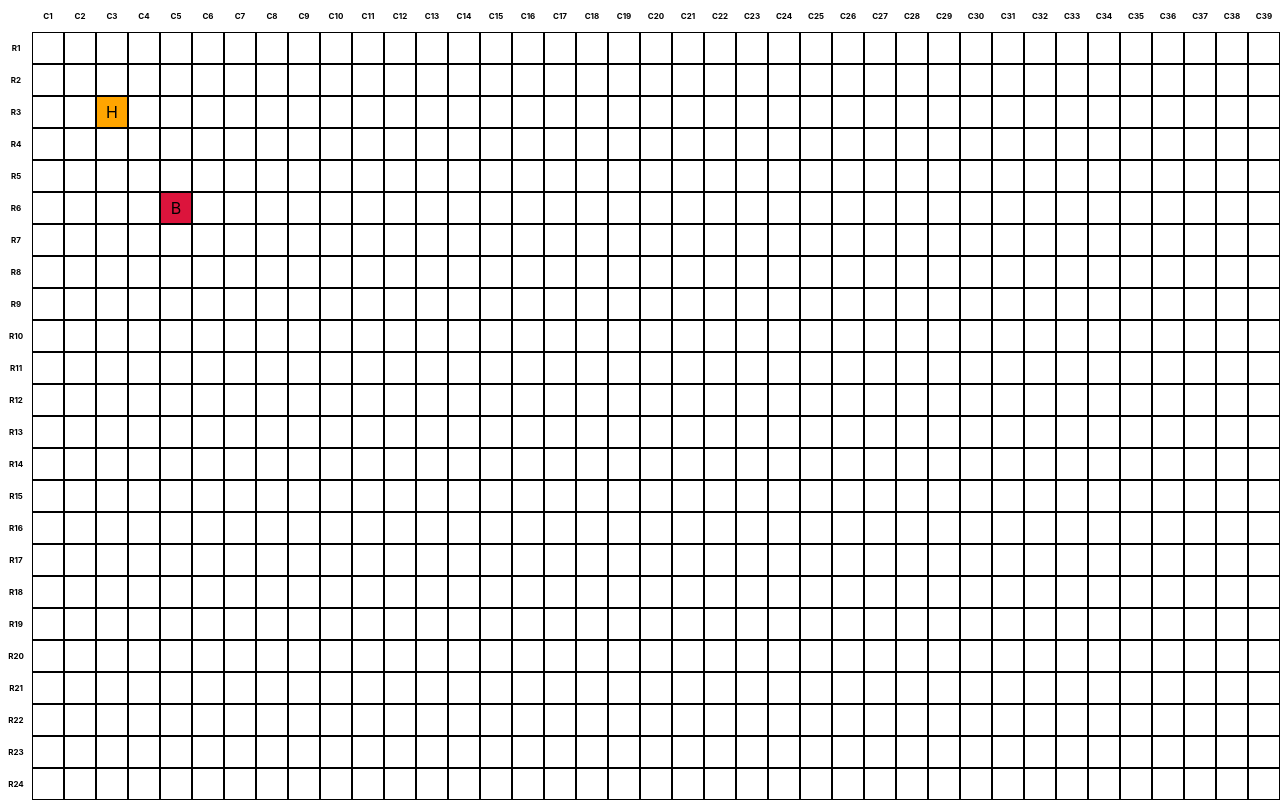
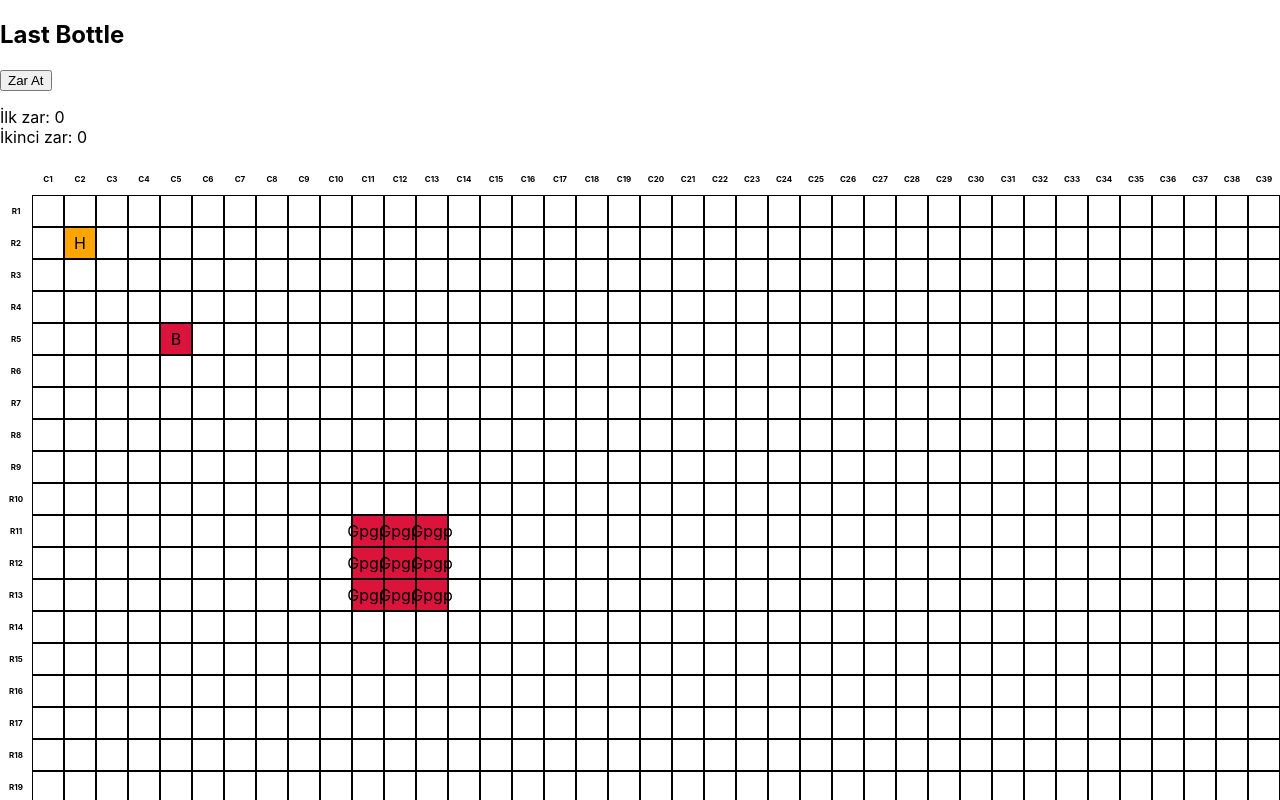
Before and after one commit to ardaninsaturnu/lastBottle, a React (Create React App) app: page / in a window 1280 px wide. Shown: the top 800 px of the page. Built offline with nearby package versions, Linux system fonts and the light colour scheme; the HTML template or start-up script is replaced by a standard one.

Commit message:
game board created and dice functions are generated. :hammer: @development

```diff
--- a/src/App.js
+++ b/src/App.js
@@ -1,8 +1,8 @@
-import GameBoard from "./Components/GameBoard";
+import Layout from "./Components/Layout";
 
 function App() {
   return (
-     <GameBoard/>
+    <Layout/>
   );
 }
 
--- /dev/null
+++ b/src/Components/GameBoard/board.css
@@ -0,0 +1,32 @@
+.board {
+    display: flex;
+    flex-wrap: wrap;
+    width: 1260px;
+    height: 720px;
+    border: 2px solid #333;
+}
+
+.board .square {
+    width: 30px;
+    height: 30px;
+    box-sizing: border-box;
+    border: 1px solid #333;
+    text-align: center;
+    font-size: 16px;
+    font-weight: bold;
+}
+
+.board .square.black {
+    background-color: #333;
+    color: #fff;
+}
+
+.board .square.white {
+    background-color: #fff;
+    color: #333;
+}
+
+.board .square.header {
+    background-color: #eee;
+    color: #333;
+}
--- a/src/Components/GameBoard/index.js
+++ b/src/Components/GameBoard/index.js
@@ -2,6 +2,7 @@
 import Square from "../../Elements/Square";
 import Henry from "../../Elements/Henry";
 import Bottle from "../../Elements/Bottle";
+import Gpgp from "../../Elements/Gpgp";
 
 const GameBoard = () => {
   const styles = {
@@ -44,32 +45,42 @@
 };
 
 const board = [];
-for (let i = 0; i < 24; i++) {
+for ( let r = 1; r <= 24; r++ ) {
   const row = [];
-  for (let j = 0; j < 42; j++) {
+  for ( let c = 1; c <= 42; c++ ) {
     row.push(
-      <Square key={`${i}-${j}`}>
-        { i === 2 && j === 2 ? <Henry/> : null }
-        { i === 5 && j === 4 ? <Bottle/> : null }
+      <Square key={`${r}-${c}`}>
+        { r === 2 && c === 2 ? <Henry/> : null }
+        { r === 5 && c === 5 ? <Bottle/> : null }
+        { r === 12 && c === 12 ? <Gpgp/> : null }
+        { r === 11 && c === 12 ? <Gpgp/> : null }
+        { r === 13 && c === 12 ? <Gpgp/> : null }
+        { r === ( 11 ) && c === ( 12 - 1 ) ? <Gpgp/> : null }
+        { r === ( 12 ) && c === ( 12 - 1 ) ? <Gpgp/> : null }
+        { r === ( 13 ) && c === ( 12 - 1 ) ? <Gpgp/> : null }
+        { r === ( 11 ) && c === ( 13 ) ? <Gpgp/> : null }
+        { r === ( 12 ) && c === ( 13 ) ? <Gpgp/> : null }
+        { r === ( 13 ) && c === ( 13 ) ? <Gpgp/> : null }
       </Square>
     );
   }
   board.push(
-    <div key={i} className="row" style={ styles.row }>
-      <div className="row-header" style={ styles.rowHeader }>{`R${ i + 1 }`}</div>
+    <div key={ r } className="row" style={ styles.row }>
+      <div className="row-header" style={ styles.rowHeader }>{`R${ r }`}</div>
       { row }
     </div>
   );
 }
+
 const columnHeader = [];
 for ( let j = 0; j < 42; j++ ) {
   columnHeader.push(
-    <div key={`c${ j }`} className="column-header" style={styles.columnHeader}>{`C${ j + 1 }`}</div>
+    <div key={`c${j}`} className="column-header" style={styles.columnHeader}>{`C${j + 1}`}</div>
   );
 }
 return (
   <div className="board" style={styles.board}>
-    <div className="column-header" style={styles.columnHeader} />
+    <div className="column-header" style={styles.columnHeader}/>
     {columnHeader}
     {board}
   </div>
--- /dev/null
+++ b/src/Components/GameHeader/index.js
@@ -0,0 +1,12 @@
+import DiceRoller from "../RollDice";
+
+const GameHeader = () => {
+  return(
+    <>
+      <h2>Last Bottle</h2>
+      <DiceRoller/>
+    </>
+  )
+}
+
+export default GameHeader;
--- /dev/null
+++ b/src/Components/Layout/index.js
@@ -0,0 +1,13 @@
+import GameHeader from "../GameHeader";
+import GameBoard from "../GameBoard";
+
+const Layout = () => {
+  return(
+    <>
+      <GameHeader/>
+      <GameBoard/>
+    </>
+  )
+}
+
+export default Layout;
--- /dev/null
+++ b/src/Components/RollDice/index.js
@@ -0,0 +1,23 @@
+import React, { useState } from "react";
+
+function DiceRoller() {
+  const [dice, setDice] = useState({direction: 0, step: 0});
+
+  function rollDice() {
+    const diceDirection = Math.floor(Math.random() * 6) + 1;
+    const diceStep = Math.floor(Math.random() * 6) + 1;
+    setDice({ direction: diceDirection, step: diceStep });
+  }
+
+  return (
+    <div>
+      <button onClick={rollDice}>Zar At</button>
+      <p>
+        İlk zar: { dice.direction }<br />
+        İkinci zar: { dice.step }
+      </p>
+    </div>
+  );
+}
+
+export default DiceRoller;
--- /dev/null
+++ b/src/Elements/Gpgp.js
@@ -0,0 +1,16 @@
+const Gpp = () => {
+  const styles = {
+    element: {
+      width: '30px',
+      height: '30px',
+      backgroundColor: 'crimson',
+      display: 'flex',
+      justifyContent: 'center',
+      alignItems: 'center',
+    }
+  }
+
+  return <div style={styles.element}>Gpgp</div>;
+};
+
+export default Gpp;
```
Also changed, not shown: src/Components/GameFooter/index.js (added, +9 -0 lines), src/Elements/Legend.js (added, +9 -0 lines).
